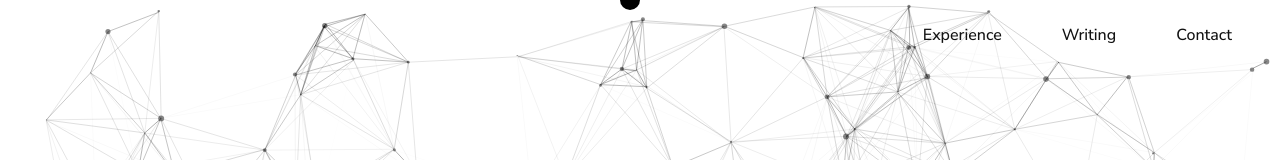
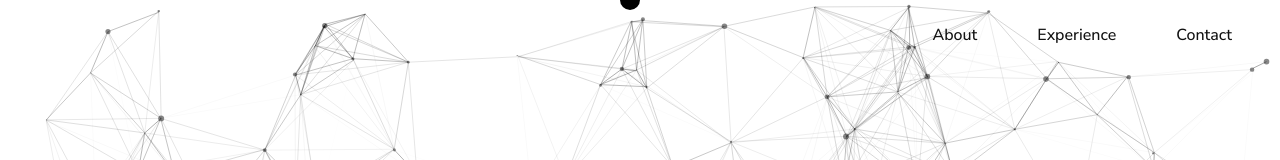
Before and after one commit to GarrettAudet/PersonalWebsite, a React (Create React App) app: page / in a window 1280 px wide. Shown: the top 160 px of the page. Built offline with nearby package versions, Linux system fonts and the light colour scheme; a web font is replaced by a local one.

Commit message:
Renamed header a hrefs

```diff
--- a/src/LandingPage/header.js
+++ b/src/LandingPage/header.js
@@ -44,8 +44,8 @@ function Header({ scrollToSection, experienceRef, contactRef }) {
                 <span className="first-name" data-value="garrettaudet.com">garrett audet</span>
             </div>
             <div className="header-right">
-                <a href="#experience" onClick={() => scrollToSection(experienceRef)}>Experience</a>
-                <a href="https://garrett-audet.medium.com/">Writing</a>
+                <a href="#experience" onClick={() => scrollToSection(experienceRef)}>About</a>
+                <a href="https://garrett-audet.medium.com/">Experience</a>
                 <a href="#contact" onClick={() => scrollToSection(contactRef)}>Contact</a>
             </div>
         </div>
```
